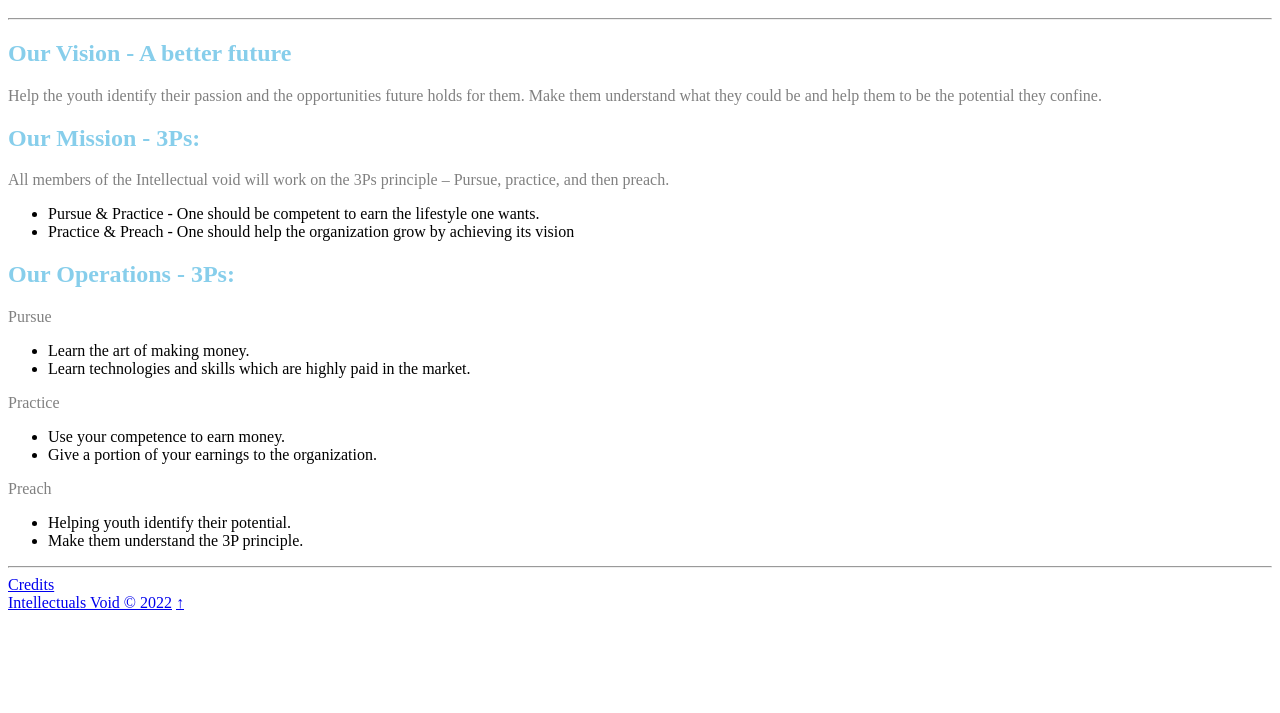
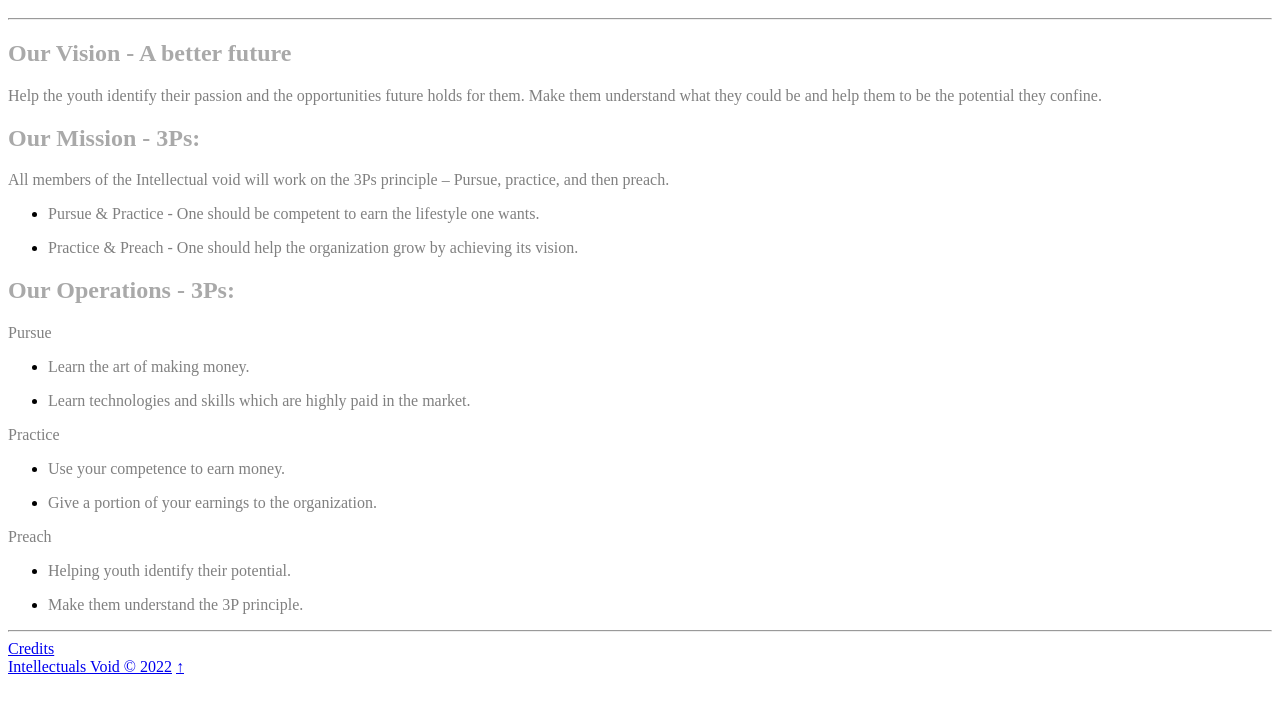
Before and after one commit to i210337/Intellectuals-Void, a plain HTML site: page site/index.html in a window 1280 px wide. Shown: the part 49-762 px from the top of the page. Drawn offline with Linux system fonts and the light colour scheme.

Commit message:
Update index.html

```diff
--- a/site/index.html
+++ b/site/index.html
@@ -9,10 +9,10 @@
 				color: gray;
 			}
 			h1{
-				color: skyblue;
+				color: darkgray;
 			}
 			h2{
-				color: skyblue;
+				color: darkgray;
 			}
 		</style>
 	</head>
@@ -35,26 +35,26 @@
 					All members of the Intellectual void will work on the 3Ps principle – Pursue, practice, and then preach.
 				</p>
 				<ul>
-					<li>Pursue & Practice - One should be competent to earn the lifestyle one wants.</li>
-					<li>Practice & Preach - One should help the organization grow by achieving its vision</li>
+					<li><p>Pursue & Practice - One should be competent to earn the lifestyle one wants.</p></li>
+					<li><p>Practice & Preach - One should help the organization grow by achieving its vision.</p></li>
 				</ul>
 			</div>
 			<div>
 				<h2>Our Operations - 3Ps:</h2>
 				<p>Pursue</p>
 				<ul>
-					<li>Learn the art of making money.</li>
-					<li>Learn technologies and skills which are highly paid in the market.</li>
+					<li><p>Learn the art of making money.</p></li>
+					<li><p>Learn technologies and skills which are highly paid in the market.</p></li>
 				</ul>
 				<p>Practice</p>
 				<ul>
-					<li>Use your competence to earn money.</li>
-					<li>Give a portion of your earnings to the organization.</li>
+					<li><p>Use your competence to earn money.</p></li>
+					<li><p>Give a portion of your earnings to the organization.</p></li>
 				</ul>
 				<p>Preach</p>
 				<ul>
-					<li>Helping youth identify their potential.</li>
-					<li>Make them understand the 3P principle.</li>
+					<li><p>Helping youth identify their potential.</p></li>
+					<li><p>Make them understand the 3P principle.</p></li>
 				</ul>
 			</div>
 			<hr>
```
